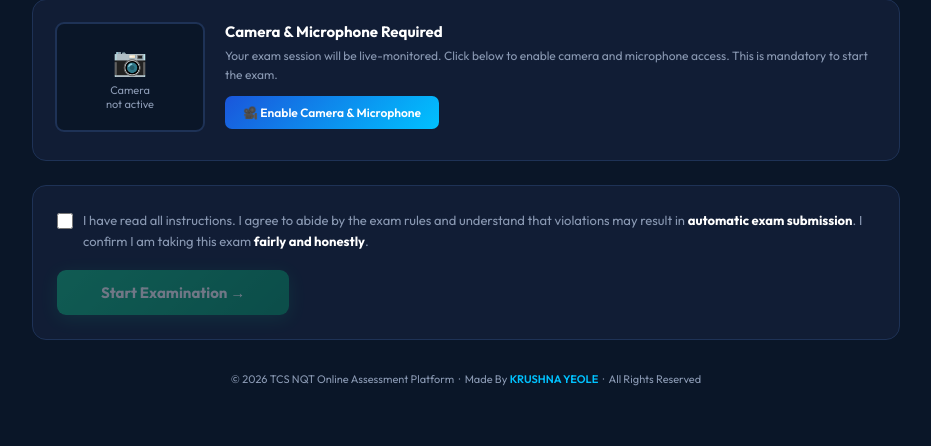
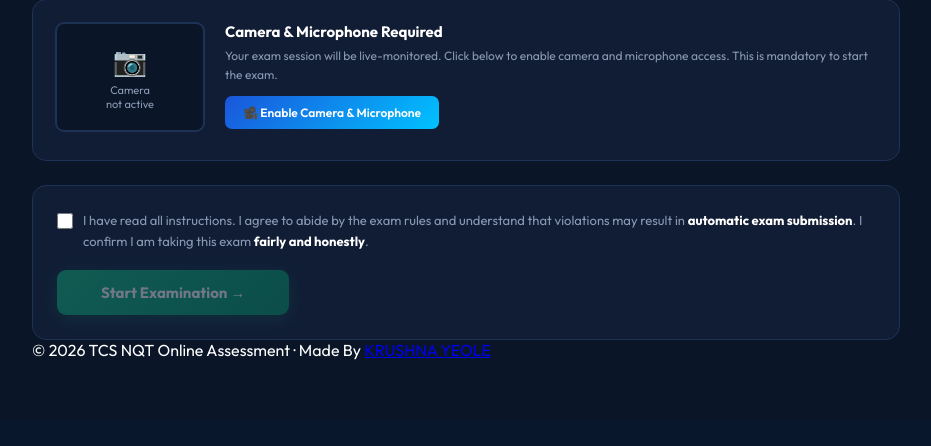
Before and after one commit to YeoleKrushna/tcs-mock, a Flask app: page /instructions in a window 1280 px wide. Shown: the part 810-1256 px from the top of the page, without its empty margins (174-1105 px from the left). After the commit the page ends 1170 px from the top, so only its background shows below. Run offline with Flask 3, Linux system fonts and the light colour scheme; the visitor is signed in with stand-in values (Sample User, id 1); some libraries are stand-ins or nearby versions.

Commit message:
Revise footer with creator link and updated text
Updated footer to include a link to the creator's site.

```diff
--- a/templates/instructions.html
+++ b/templates/instructions.html
@@ -115,7 +115,10 @@ footer span{color:var(--accent);font-weight:600}
     <button class="btn-start" id="btnStart" disabled onclick="startExam()">Start Examination →</button>
     <div class="cam-note" id="camNote">⚠ Camera permission is required to start the exam.</div>
   </div>
-  <footer>© 2026 TCS NQT Online Assessment Platform &nbsp;·&nbsp; Made By <span>KRUSHNA YEOLE</span> &nbsp;·&nbsp; All Rights Reserved</footer>
+  <div class="footer-note">
+  © 2026 TCS NQT Online Assessment · Made By
+  <a href="https://krushnayeole.site" target="_blank">KRUSHNA YEOLE</a>
+</div>
 </div>
 <script>
 let cameraGranted=false;
```
